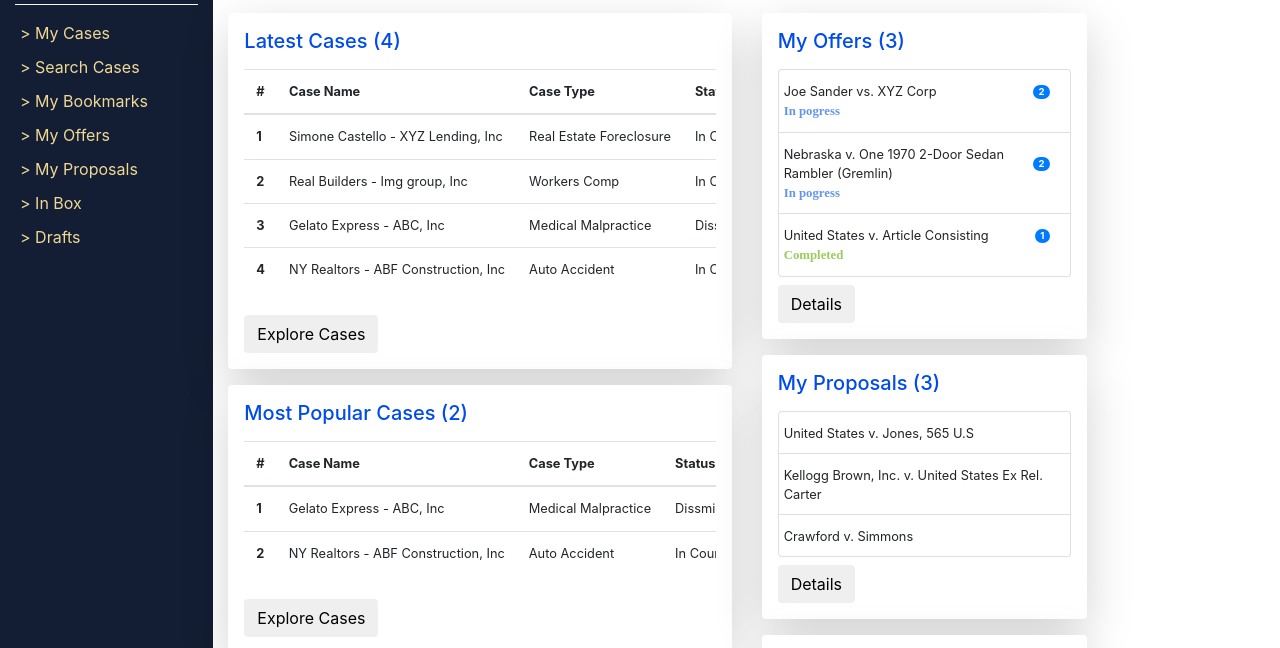
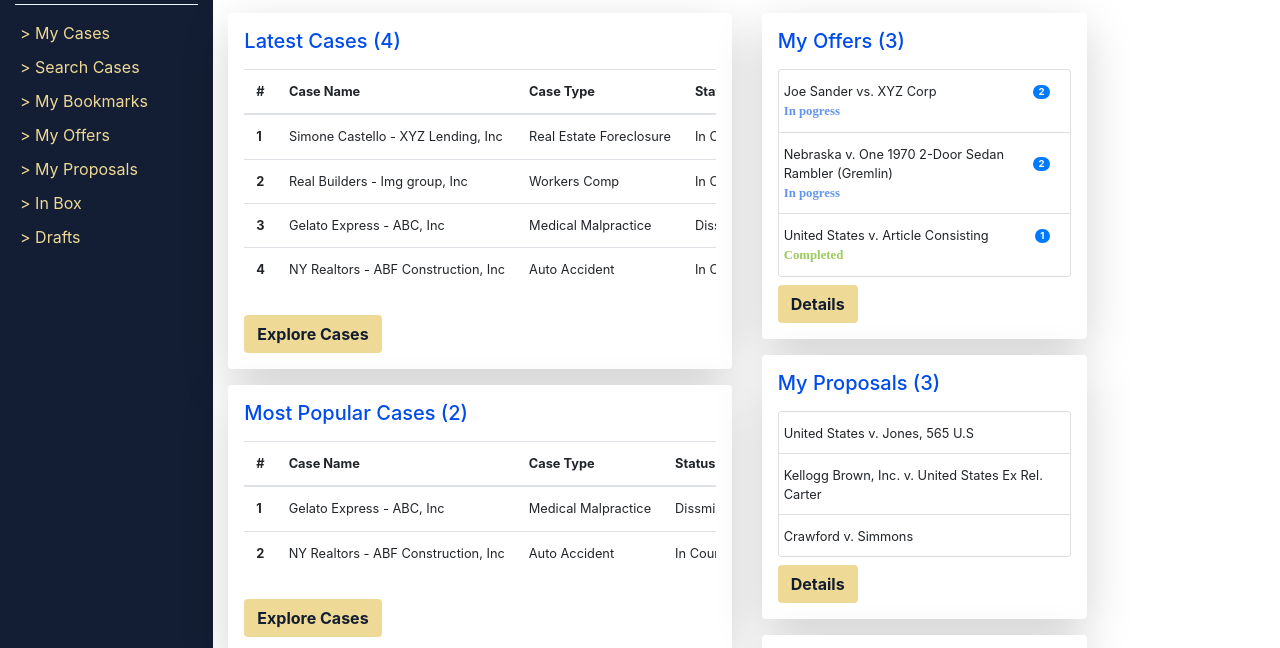
Before and after one commit to stanlevin/SwitchLaw, a plain HTML site: page dashboard.html in a window 1280 px wide. Shown: the part 150-798 px from the top of the page. Drawn offline with nearby package versions, Linux system fonts and the light colour scheme.

Commit message:
Changed button color to gold

```diff
--- a/assets/css/dashboard_style.css
+++ b/assets/css/dashboard_style.css
@@ -22,6 +22,12 @@
         //background-color: #131d30;
         background-color: firebrick;
         color: #fff;
+    }
+
+    .btn-gold {
+        background-color: #eed996;
+        color:  #131d30;
+        font-weight: bold;
     }
 
     #proof h3 {
```
